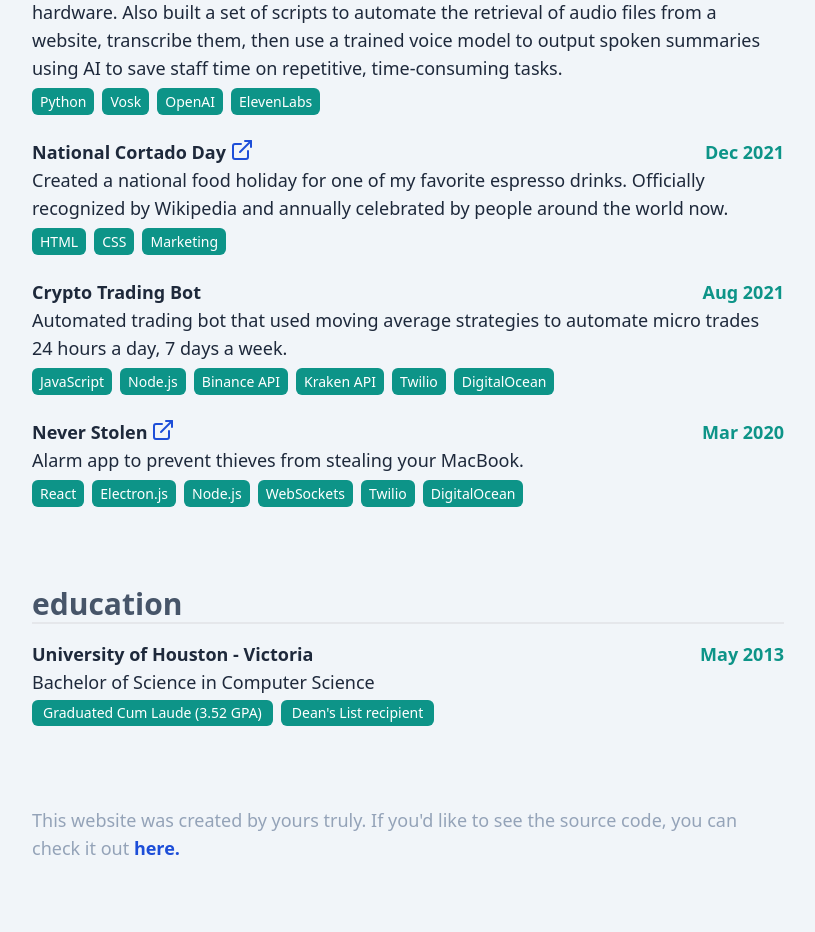
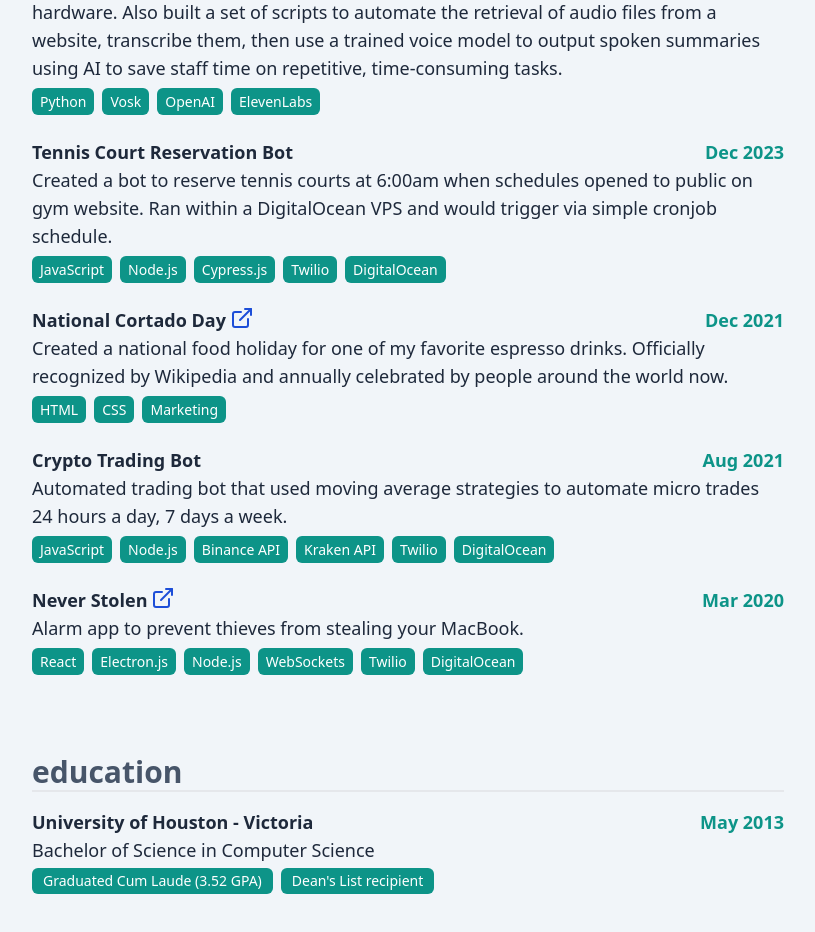
Before and after one commit to thechori/ryanteodoro.com-v2-frontend, a React (Vite) app: page / in a window 1280 px wide. Shown: the part 3260-4192 px from the top of the page, without its empty margins (424-1239 px from the left). Before the commit the page ends 4138 px from the top, so only its background shows below. Built offline with nearby package versions, Linux system fonts and the light colour scheme.

Commit message:
add tennis court res bot to projects

```diff
--- a/src/data/projects.ts
+++ b/src/data/projects.ts
@@ -34,6 +34,15 @@
     url: null,
     date: new Date(2024, 9),
     tags: ["Python", "Vosk", "OpenAI", "ElevenLabs"],
+    additionalTags: []
+  },
+  {
+    title: "Tennis Court Reservation Bot",
+    description:
+      "Created a bot to reserve tennis courts at 6:00am when schedules opened to public on gym website. Ran within a DigitalOcean VPS and would trigger via simple cronjob schedule.",
+    url: null,
+    date: new Date(2023, 11),
+    tags: ["JavaScript", "Node.js", "Cypress.js", "Twilio", "DigitalOcean"],
     additionalTags: []
   },
   {
```
